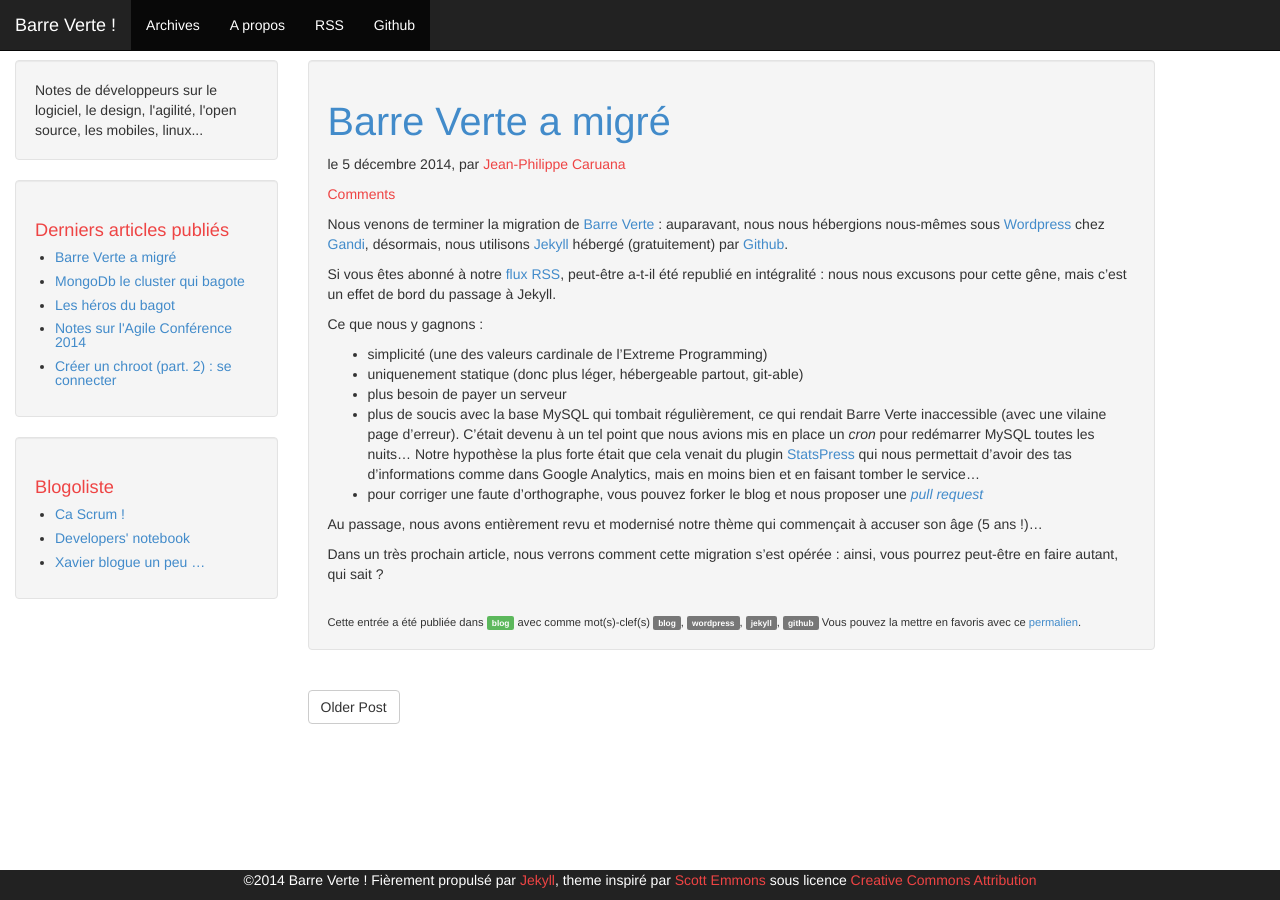
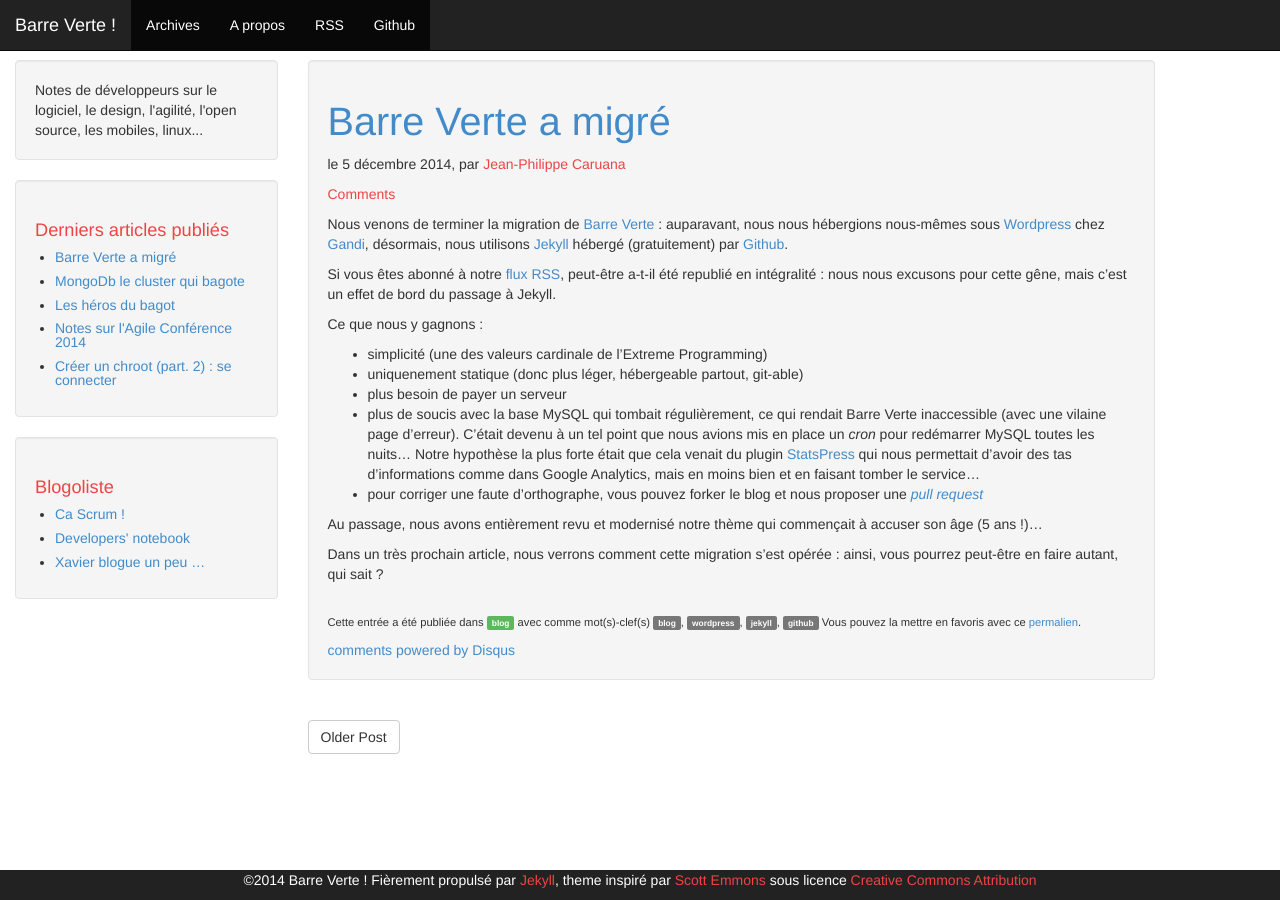
Before and after one commit to MichaelBitard/barreverte.github.io, a Jekyll site: the page built from _posts/2014-12-05-barre-verte-a-migre.md, in a window 1280 px wide. Built offline with Jekyll 4.4.1, drawn with Linux system fonts in a browser that asks for light colours; Markdown is read by kramdown in place of the engine named in the settings; comment, search, counter and statistics services are not loaded.

Commit message:
[fix] commentaires dispos sur tous les posts

```diff
--- a/_layouts/post.html
+++ b/_layouts/post.html
@@ -52,12 +52,10 @@ le {% assign m = page.date | date: "%-m" %}
               {% endif %}
               Vous pouvez la mettre en favoris avec ce <a href="{{ page.url }}">permalien</a>.
             </div>
-            {% if page.comments %}
             <div id="disqus_thread">
                 <noscript>Please enable JavaScript to view the <a href="http://disqus.com/?ref_noscript">comments powered by Disqus.</a></noscript>
                 <a href="http://disqus.com" class="dsq-brlink">comments powered by <span class="logo-disqus">Disqus</span></a>
             </div>
-            {% endif %}
             </div>
           </div>
           <div class="pagination">
```
